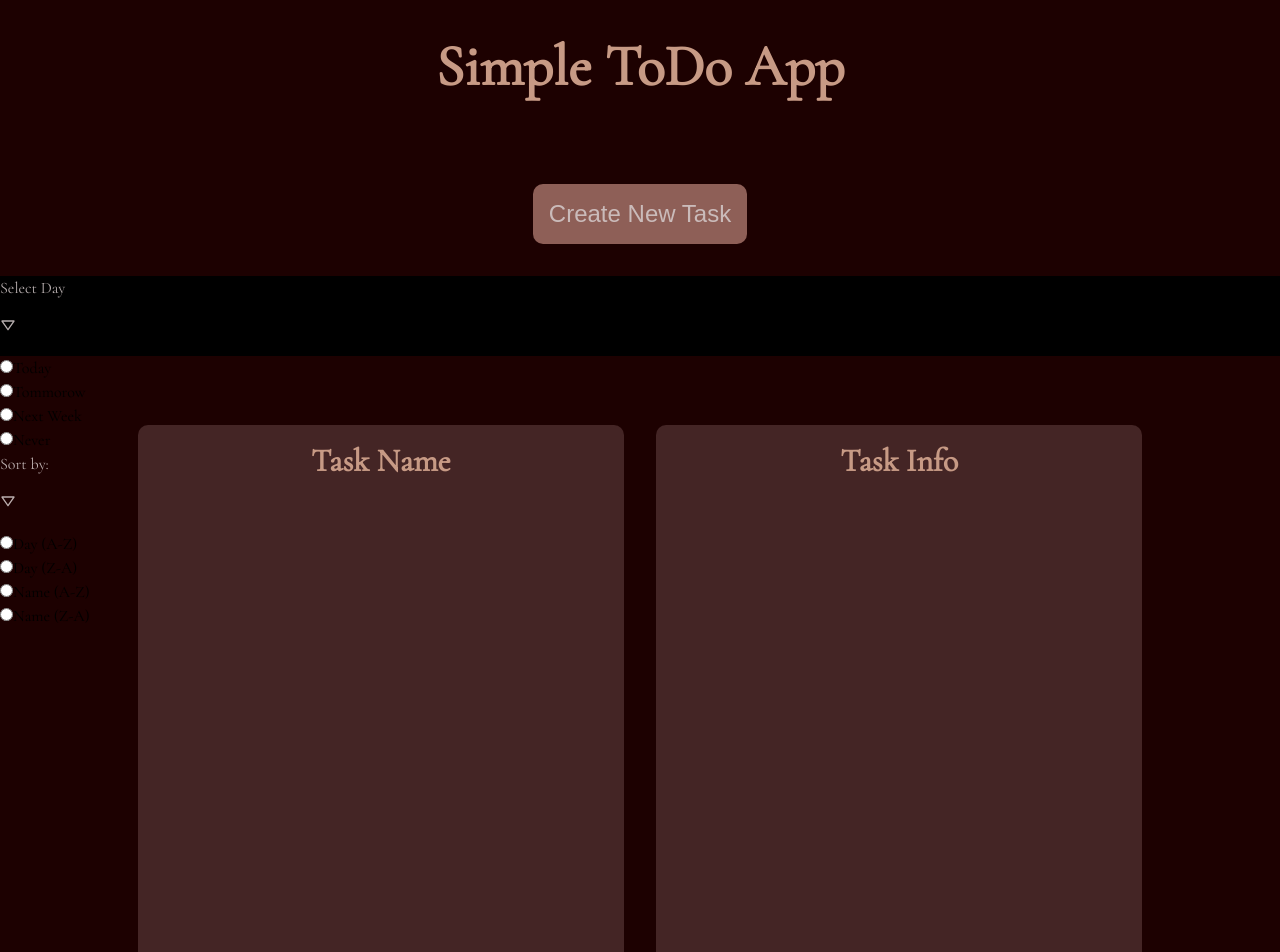
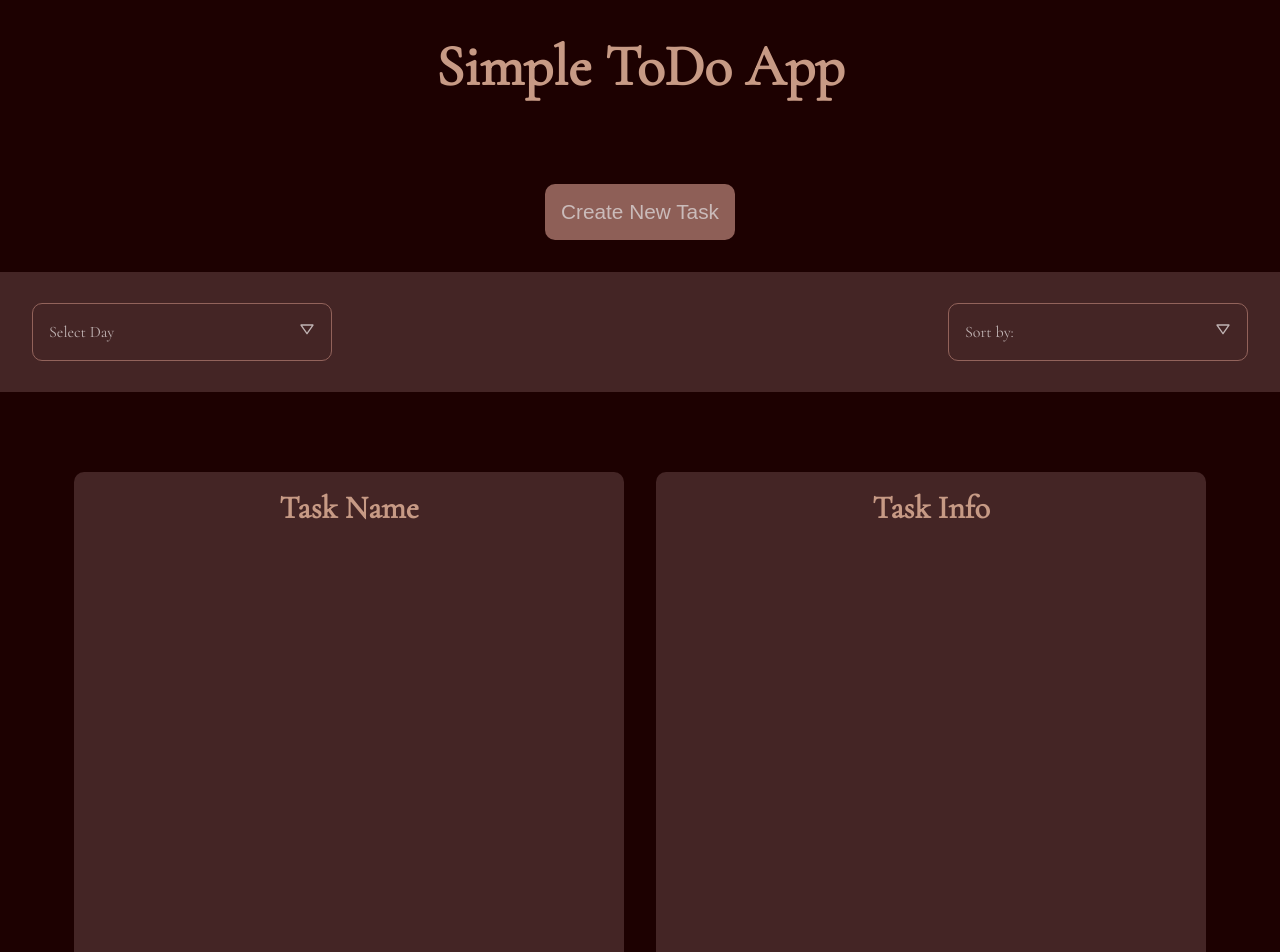
Before and after one commit to Ljusaj123/ToDo-List, a React (Create React App) app: page / in a window 1280 px wide. Shown: the top 952 px of the page. Built offline with nearby package versions, Linux system fonts and the light colour scheme.

Commit message:
cleaning code

```diff
--- a/src/App.js
+++ b/src/App.js
@@ -65,7 +65,6 @@ function App() {
   const handleSelect = (e) => {
     const container = e.target.nextSibling;
     container.classList.toggle("active");
-    console.log(container.id);
     switch (container.id) {
       case "days":
         setShowArrowDaysOptions((prev) => !prev);
--- a/src/styles/css/styles.css
+++ b/src/styles/css/styles.css
@@ -33,20 +33,6 @@ a {
   text-decoration: none;
 }
 
-header {
-  width: 100%;
-  padding: 1rem;
-  display: -webkit-box;
-  display: -ms-flexbox;
-  display: flex;
-  -webkit-box-pack: center;
-      -ms-flex-pack: center;
-          justify-content: center;
-  -webkit-box-align: center;
-      -ms-flex-align: center;
-          align-items: center;
-}
-
 button {
   padding: 1rem;
   border: none;
@@ -70,7 +56,7 @@ button:active {
 .create-btn {
   border-radius: 10px;
   background-color: rgba(155, 106, 97, 0.897);
-  font-size: clamp(1rem, 2vw, 1.5rem);
+  font-size: clamp(1rem, 2vw, 1.3rem);
 }
 
 .popup-btn {
@@ -87,6 +73,28 @@ button:active {
 
 .no-task-btn {
   cursor: not-allowed;
+  border-radius: 10px;
+  font-size: clamp(1rem, 2vw, 1.3rem);
+}
+
+.delete-btn {
+  background: #1d0101;
+  border-radius: 15px;
+  font-size: clamp(1rem, 2vw, 1.2rem);
+}
+
+header {
+  width: 100%;
+  padding: 1rem;
+  display: -webkit-box;
+  display: -ms-flexbox;
+  display: flex;
+  -webkit-box-pack: center;
+      -ms-flex-pack: center;
+          justify-content: center;
+  -webkit-box-align: center;
+      -ms-flex-align: center;
+          align-items: center;
 }
 
 .title-container {
@@ -237,14 +245,151 @@ button:active {
 
 .filter-sort-container {
   width: 100%;
-  height: 10vh;
-  background-color: black;
+  height: 15vh;
+  padding: 1rem 2rem;
+  background-color: #442525;
+  display: -webkit-box;
+  display: -ms-flexbox;
+  display: flex;
+  -webkit-box-pack: justify;
+      -ms-flex-pack: justify;
+          justify-content: space-between;
+  -webkit-box-align: center;
+      -ms-flex-align: center;
+          align-items: center;
+}
+
+.filter-sort-container .filter-by-day-container,
+.filter-sort-container .sort-container {
+  position: relative;
+  max-height: -webkit-fit-content;
+  max-height: -moz-fit-content;
+  max-height: fit-content;
+  width: clamp(155px, 40%, 300px);
+  background-color: transparent;
+  display: -webkit-box;
+  display: -ms-flexbox;
+  display: flex;
+  -webkit-box-pack: justify;
+      -ms-flex-pack: justify;
+          justify-content: space-between;
+  -webkit-box-align: center;
+      -ms-flex-align: center;
+          align-items: center;
+  -webkit-box-orient: vertical;
+  -webkit-box-direction: normal;
+      -ms-flex-direction: column;
+          flex-direction: column;
+}
+
+.filter-sort-container .filter-by-day-container .selected,
+.filter-sort-container .sort-container .selected {
+  width: 100%;
+  color: rgba(155, 106, 97, 0.897);
+  border-radius: 10px;
+  border: 1px solid rgba(155, 106, 97, 0.897);
+  display: -webkit-box;
+  display: -ms-flexbox;
+  display: flex;
+  -webkit-box-pack: justify;
+      -ms-flex-pack: justify;
+          justify-content: space-between;
+  -webkit-box-align: center;
+      -ms-flex-align: center;
+          align-items: center;
+  cursor: pointer;
+  padding: 1rem;
+}
+
+.filter-sort-container .filter-by-day-container .selected p,
+.filter-sort-container .sort-container .selected p {
+  margin: 0;
+  pointer-events: none;
+}
+
+.filter-sort-container .filter-by-day-container .days-options-container,
+.filter-sort-container .filter-by-day-container .sort-options-container,
+.filter-sort-container .sort-container .days-options-container,
+.filter-sort-container .sort-container .sort-options-container {
+  position: absolute;
+  top: 105%;
+  right: 0%;
+  background-color: #442525;
+  max-height: 0;
+  width: 100%;
+  border: 1px solid black;
+  padding: 1rem;
+  margin-left: 0.5rem;
+  opacity: 0;
+  border-radius: 10px;
+  overflow: hidden;
+  -webkit-transition: all 0.5s ease;
+  transition: all 0.5s ease;
+}
+
+.filter-sort-container .filter-by-day-container .days-options-container .day-option,
+.filter-sort-container .filter-by-day-container .sort-options-container .day-option,
+.filter-sort-container .sort-container .days-options-container .day-option,
+.filter-sort-container .sort-container .sort-options-container .day-option {
+  padding: 1rem 2rem;
+  color: rgba(212, 202, 202, 0.863);
+  border-radius: 5px;
+  cursor: pointer;
+  -webkit-transition: all 0.5s ease;
+  transition: all 0.5s ease;
+}
+
+.filter-sort-container .filter-by-day-container .days-options-container .day-option:hover,
+.filter-sort-container .filter-by-day-container .sort-options-container .day-option:hover,
+.filter-sort-container .sort-container .days-options-container .day-option:hover,
+.filter-sort-container .sort-container .sort-options-container .day-option:hover {
+  background: rgba(155, 106, 97, 0.897);
+}
+
+.filter-sort-container .filter-by-day-container .days-options-container .day-option input,
+.filter-sort-container .filter-by-day-container .sort-options-container .day-option input,
+.filter-sort-container .sort-container .days-options-container .day-option input,
+.filter-sort-container .sort-container .sort-options-container .day-option input {
+  display: none;
+}
+
+.filter-sort-container .filter-by-day-container .days-options-container .day-option label,
+.filter-sort-container .filter-by-day-container .sort-options-container .day-option label,
+.filter-sort-container .sort-container .days-options-container .day-option label,
+.filter-sort-container .sort-container .sort-options-container .day-option label {
+  pointer-events: none;
+}
+
+.filter-sort-container .filter-by-day-container .days-options-container.active,
+.filter-sort-container .filter-by-day-container .sort-options-container.active,
+.filter-sort-container .sort-container .days-options-container.active,
+.filter-sort-container .sort-container .sort-options-container.active {
+  max-height: 20vh;
+  opacity: 1;
+  overflow-y: scroll;
+  z-index: 100;
+}
+
+.filter-sort-container .filter-by-day-container .days-options-container::-webkit-scrollbar,
+.filter-sort-container .filter-by-day-container .sort-options-container::-webkit-scrollbar,
+.filter-sort-container .sort-container .days-options-container::-webkit-scrollbar,
+.filter-sort-container .sort-container .sort-options-container::-webkit-scrollbar {
+  width: 0.5rem;
+  background: rgba(155, 106, 97, 0.897);
+  border-radius: 0 1rem 1rem 0;
+}
+
+.filter-sort-container .filter-by-day-container .days-options-container::-webkit-scrollbar-thumb,
+.filter-sort-container .filter-by-day-container .sort-options-container::-webkit-scrollbar-thumb,
+.filter-sort-container .sort-container .days-options-container::-webkit-scrollbar-thumb,
+.filter-sort-container .sort-container .sort-options-container::-webkit-scrollbar-thumb {
+  background-color: rgba(212, 202, 202, 0.863);
+  border-radius: 0 1rem 1rem 0;
 }
 
 .tasks-containers {
   width: 100%;
   height: 100vh;
-  padding: 2rem;
   display: -webkit-box;
   display: -ms-flexbox;
   display: flex;
@@ -258,16 +403,30 @@ button:active {
 
 .tasks-containers .task-name-container,
 .tasks-containers .task-info-container {
-  height: 90%;
-  width: 40%;
+  height: 80%;
+  width: clamp(310px, 90%, 550px);
   background-color: #442525;
   margin: 1rem;
   border-radius: 10px;
+  overflow-y: scroll;
+}
+
+.tasks-containers .task-name-container::-webkit-scrollbar,
+.tasks-containers .task-info-container::-webkit-scrollbar {
+  width: 0.5rem;
+  background: rgba(155, 106, 97, 0.897);
+  border-radius: 0 1rem 1rem 0;
+}
+
+.tasks-containers .task-name-container::-webkit-scrollbar-thumb,
+.tasks-containers .task-info-container::-webkit-scrollbar-thumb {
+  background-color: rgba(212, 202, 202, 0.863);
+  border-radius: 0 1rem 1rem 0;
 }
 
 .tasks-containers .task-container {
   width: 100%;
-  padding: 1rem 2rem;
+  padding: 1.5rem;
   margin: 0.5rem 0;
   display: -webkit-box;
   display: -ms-flexbox;
@@ -289,8 +448,86 @@ button:active {
 }
 
 .tasks-containers .task-container p {
-  font-size: 1.5rem;
+  font-size: clamp(1rem, 2vw, 1.5rem);
+  width: 50%;
+  margin: 0;
+}
+
+.tasks-containers .task-container .day {
+  text-align: right;
+}
+
+.tasks-containers .task-container input {
+  cursor: pointer;
+  margin-right: 2rem;
+}
+
+.tasks-containers .crossed {
+  opacity: 0.4;
+}
+
+.tasks-containers .task-info-container .task-info {
+  width: 100%;
+  max-height: 80%;
+  -webkit-box-orient: vertical;
+  -webkit-box-direction: normal;
+      -ms-flex-direction: column;
+          flex-direction: column;
+  padding: 1rem;
+}
+
+.tasks-containers .task-info-container .task-info h2 {
+  font-size: clamp(1.2rem, 2vw, 1.5rem);
+}
+
+.tasks-containers .task-info-container .task-info p {
   text-align: center;
+  font-size: clamp(1rem, 1.5vw, 1.3rem);
+}
+
+.tasks-containers .task-info-container .buttons-container {
+  width: 100%;
+  bottom: 2%;
+  -ms-flex-item-align: end;
+      align-self: flex-end;
+  display: -webkit-box;
+  display: -ms-flexbox;
+  display: flex;
+  -ms-flex-pack: distribute;
+      justify-content: space-around;
+  -webkit-box-align: center;
+      -ms-flex-align: center;
+          align-items: center;
+  margin: 1rem 0;
+}
+
+@media screen and (max-width: 750px) {
+  .tasks-containers {
+    height: -webkit-fit-content;
+    height: -moz-fit-content;
+    height: fit-content;
+    -webkit-box-orient: vertical;
+    -webkit-box-direction: normal;
+        -ms-flex-direction: column;
+            flex-direction: column;
+  }
+  .tasks-containers .task-info-container {
+    height: -webkit-fit-content;
+    height: -moz-fit-content;
+    height: fit-content;
+  }
+  .tasks-containers .task-info-container .task-info p {
+    padding: 0;
+  }
+  .filter-sort-container {
+    padding: 0 0.5rem;
+  }
+  .filter-sort-container .filter-by-day-container .days-options-container .day-option,
+  .filter-sort-container .filter-by-day-container .sort-options-container .day-option,
+  .filter-sort-container .sort-container .days-options-container .day-option,
+  .filter-sort-container .sort-container .sort-options-container .day-option {
+    padding: 1rem;
+  }
 }
 
 footer {
--- a/src/styles/scss/_header.scss
+++ b/src/styles/scss/_header.scss
@@ -1,5 +1,8 @@
-@import "./mixins";
-
+header {
+  width: 100%;
+  padding: 1rem;
+  @include universal-flex-display(center, center);
+}
 .title-container {
   padding: 2rem 0;
 
--- a/src/styles/scss/_popup.scss
+++ b/src/styles/scss/_popup.scss
@@ -1,5 +1,3 @@
-@import "./mixins";
-
 .popup {
   height: 100vh;
   width: 100vw;
--- a/src/styles/scss/_setup.scss
+++ b/src/styles/scss/_setup.scss
@@ -1,4 +1,3 @@
-@import "./mixins";
 *,
 ::after,
 ::before {
@@ -29,9 +28,3 @@ ul {
 a {
   text-decoration: none;
 }
-
-header {
-  width: 100%;
-  padding: 1rem;
-  @include universal-flex-display(center, center);
-}
--- a/src/styles/scss/styles.scss
+++ b/src/styles/scss/styles.scss
@@ -1,5 +1,6 @@
 @import url("https://fonts.googleapis.com/css2?family=Cormorant+Garamond&display=swap");
 @import "variables";
+@import "mixins";
 @import "setup";
 @import "buttons";
 @import "header";
```
